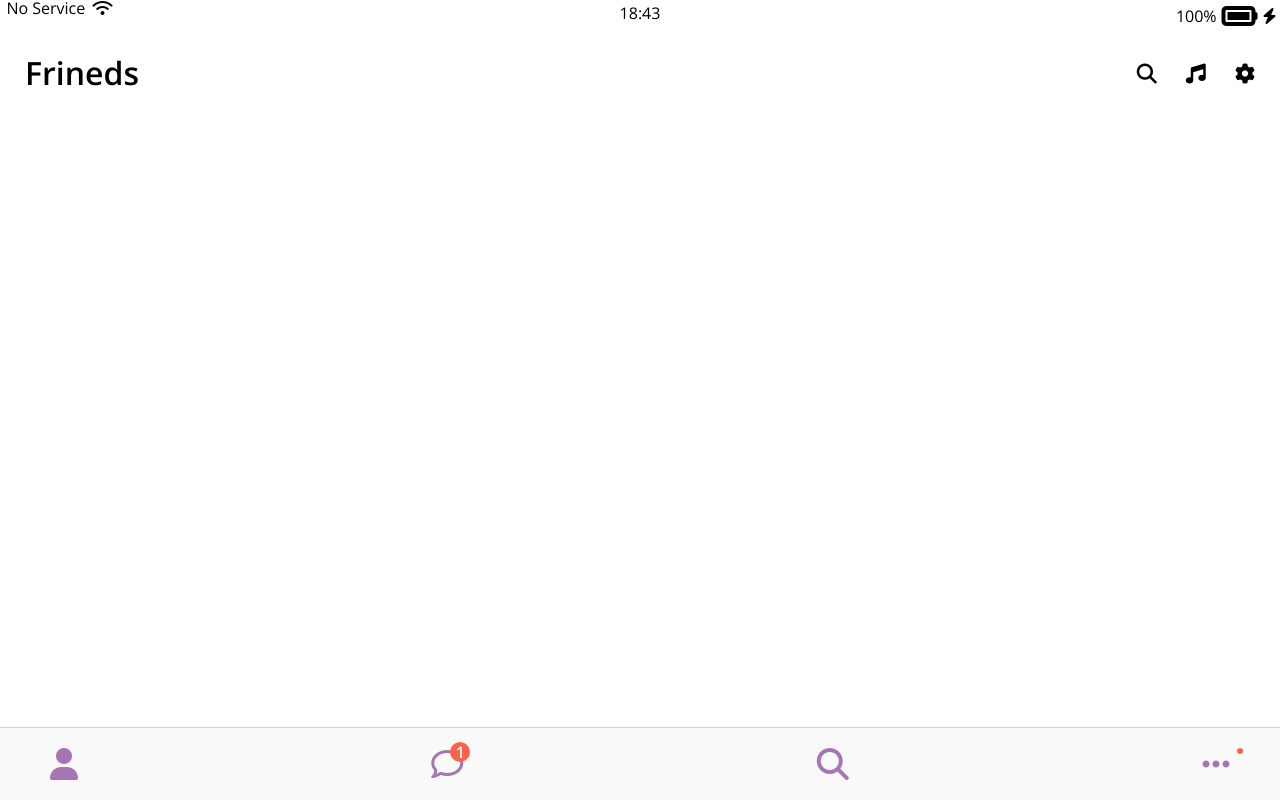
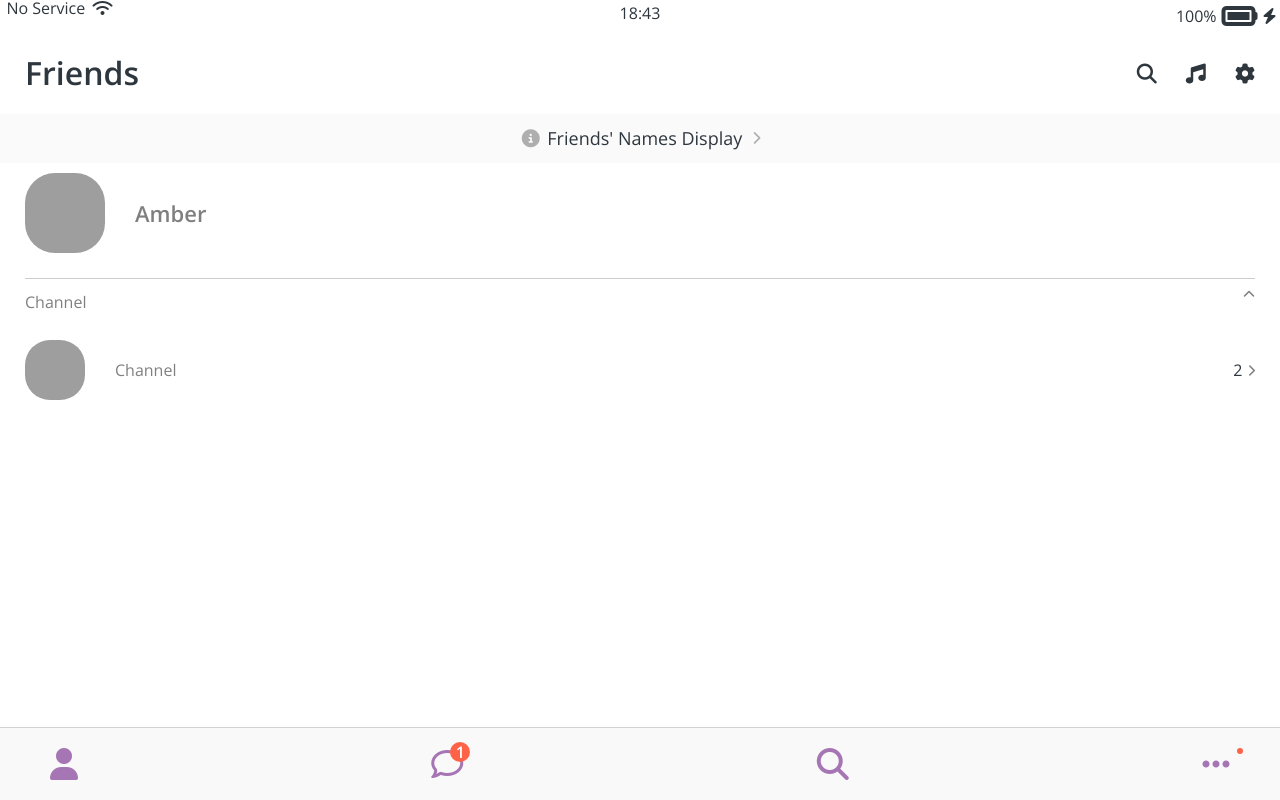
Before and after one commit to 2amber/kokoatalk-clone-2022, a plain HTML site: page frineds.html in a window 1280 px wide. Drawn offline with nearby package versions, Linux system fonts and the light colour scheme; grey boxes are pictures that could not be loaded.

Commit message:
Created User Component

```diff
--- a/CSS/components/screen-header.css
+++ b/CSS/components/screen-header.css
@@ -2,7 +2,7 @@
     display: flex;
     justify-content: space-between;
     align-items: center;
-    padding: 25px;
+    padding: var(--horizontal-space);
 }
 
 .screen-header__title {
--- /dev/null
+++ b/CSS/components/user-component.css
@@ -0,0 +1,54 @@
+.user-component {
+    justify-content: space-between;
+}
+
+.user-component,
+.user-component :first-child {
+    display: flex;
+    align-items: center;
+    width: 80;
+    height: 80;
+}
+
+.user-component__avatar {
+    width: 70px;
+    height: 70px;
+    border-radius: 30px;
+    margin-right: 20px;
+}
+
+.user-component__title {
+    font-weight: 600;
+    font-size: 22px;
+}
+
+.user-component__subtitle {
+    margin-top: 8px;
+    font-size: 16px;
+    color: rgba(0, 0, 0, 0.5);
+}
+
+.user-component__avatar--xl {
+    width: 80px;
+    height: 80px;
+}
+
+.user-component__avatar--sm {
+    width: 60px;
+    height: 60px;
+    border-radius: 25px;
+}
+
+.user-component__title--not-bold {
+    font-weight: 400;
+}
+
+.user-component__column :last-child {
+    margin-left:5px;
+    color: rgba(0, 0, 0, 0.5);
+}
+.user-component__column {
+    display: flex;
+    align-items: center;
+
+}
--- /dev/null
+++ b/CSS/screens/friends.css
@@ -0,0 +1,33 @@
+#friends-display-link {
+    text-align: center;
+    display: block;
+    background-color: #fafafa;
+    padding: 15px 0px;
+    font-size: 18px;
+    margin-bottom: 10px;
+}
+
+#friends-display-link i{
+    color: rgba(0,0,0,0.3);
+    margin-left: 5px;
+    margin-right: 3px;
+}
+
+.friends-screen {
+    padding: 0px var(--horizontal-space);
+}
+
+
+.friends-screen__channel {
+    margin-top: 25px;
+    border-top: 1px solid rgba(0,0,0,0.2);
+    padding-top: 15px;
+    margin-bottom: 30px;
+}
+
+.friends-screen__channel-header {
+    margin-bottom: 30px;
+    display: flex;
+    justify-content: space-between;
+    color: rgba(0, 0, 0, 0.5);
+}
--- a/CSS/styles.css
+++ b/CSS/styles.css
@@ -6,10 +6,13 @@
 @import "components/status-bar.css";
 @import "components/nav-bar.css";
 @import "components/screen-header.css";
+@import "components/user-component.css";
 
 /*Screens*/
 @import "screens/login.css";
+@import "screens/friends.css";
 
 body {
+    color: #2e363e;
     font-family: 'Open Sans', sans-serif;
 }
--- a/CSS/variables.css
+++ b/CSS/variables.css
@@ -1,3 +1,4 @@
 :root {
     --purple: #E3C2DF;
+    --horizontal-space: 25px;
 }
--- a/frineds.html
+++ b/frineds.html
@@ -23,13 +23,57 @@
     </div>
 
     <header class="screen-header">
-        <h1 class="screen-header__title">Frineds</h1>
+        <h1 class="screen-header__title">Friends</h1>
         <div class="screen-header__icons">
             <span><i class="fas fa-search fa-lg"></i></span>
             <span><i class="fas fa-music fa-lg"></i></span>
             <span><i class="fas fa-cog fa-lg"></i></span>
         </div>
     </header>
+
+    <a id="friends-display-link">
+       <i class="fas fa-info-circle"></i>
+       Friends' Names Display
+       <i class="fas fa-chevron-right fa-xs"></i>
+    </a>
+
+    <main class="friends-screen">
+        <div class="user-component">
+            <div class="user-component__column">
+                <img src="https://avatars.githubusercontent.com/u/117314088?s=96&v=4"
+                class="user-component__avatar user-component__avatar--xl" />
+                <div class="user-component__text">
+                     <h4 class="user-component__title">Amber</h4>
+                     <!--<h6 class="user-component__subtitle">text</h6>-->
+                </div>
+            </div>
+            <div class="user-component__column"></div>
+        </div>
+        <div class="friends-screen__channel">
+            <div class="friends-screen__channel-header">
+                <span>Channel</span>
+                <i class="fas fa-chevron-up fa-xs"></i>
+            </div>
+            <div class="user-component">
+                <div class="user-component__column">
+                    <img src="https://avatars.githubusercontent.com/u/117314088?s=96&v=4"
+                    class="user-component__avatar user-component__avatar--sm" />
+                    <div class="user-component__text">
+                         <h4 class="user-component__tilte user-component__title--not-bold">
+                            Channel
+                         </h4>
+                    </div>
+                </div>
+                <div class="user-component__column">
+                    <span>2</span>
+                    <i class="fas fa-chevron-right fa-xs"></i>
+                </div>
+            </div>
+        </div>
+    </main>
+
+
+
     <nav class="nav">
         <ul class="nav__list">
             <li class="nav_btn"><a class="nav__link" href="frineds.html"><i class="fas fa-user fa-2x"></i></a></li>
```
